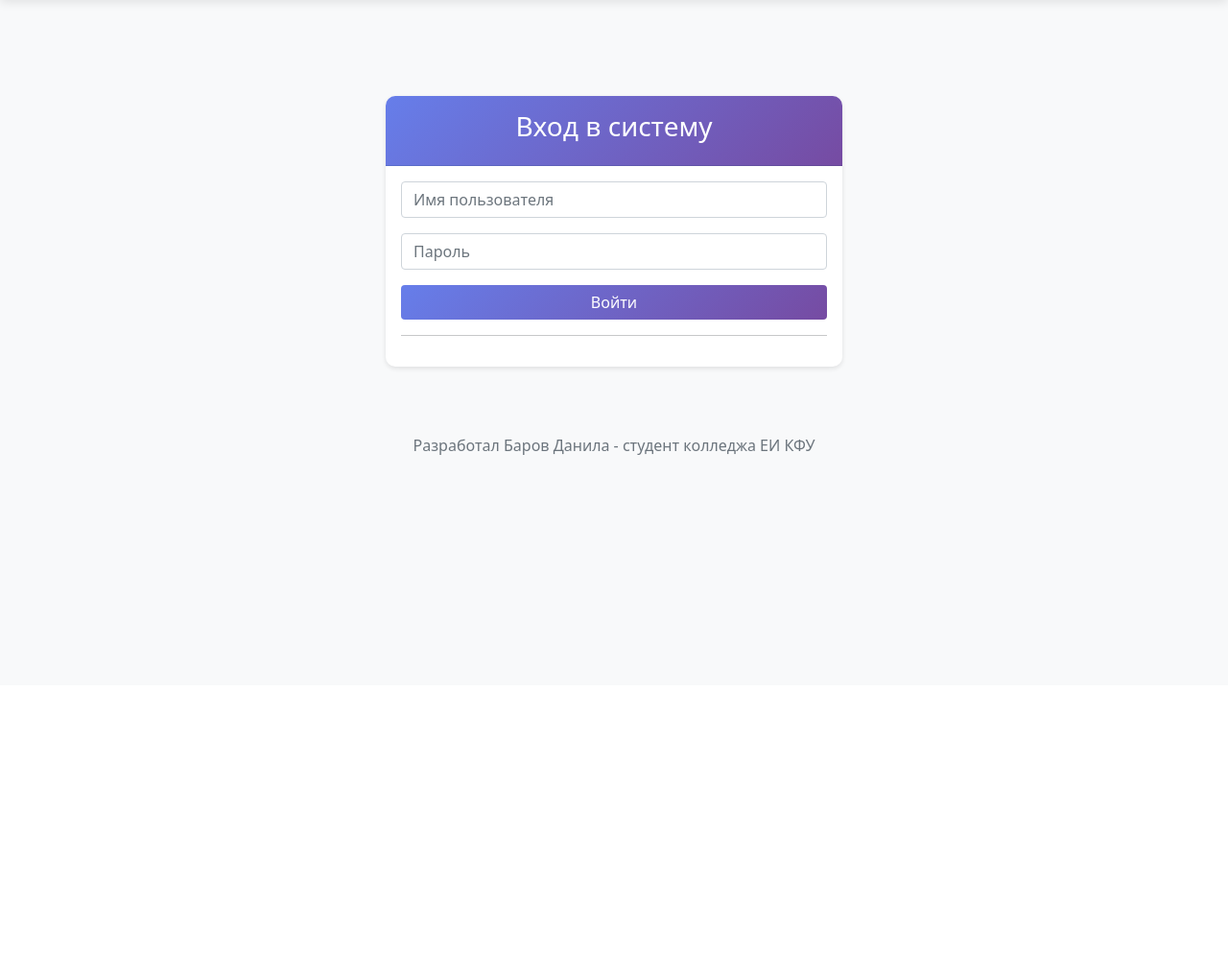
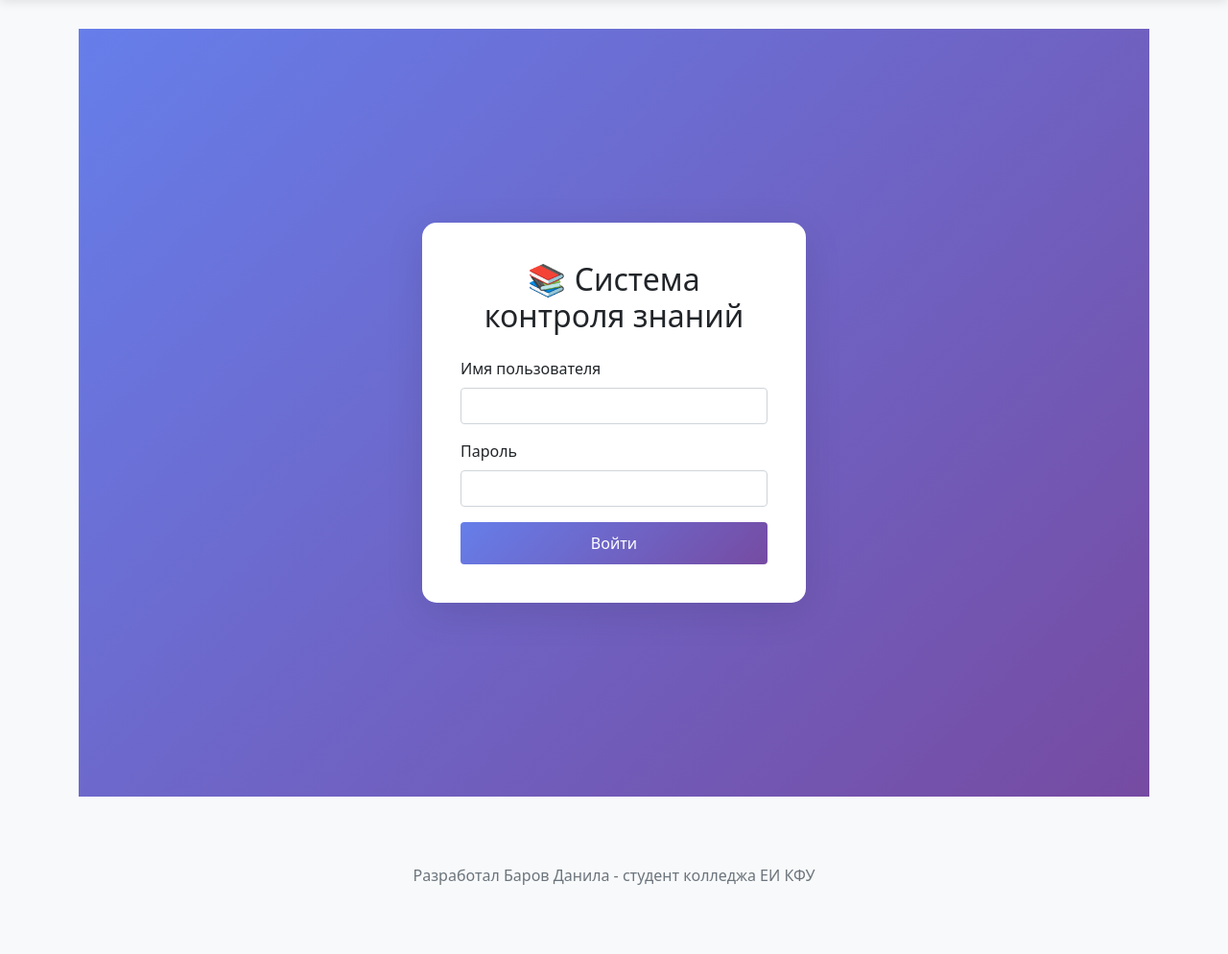
Before and after one commit to expchanell2708-source/teachprog, a Flask app: page /login in a window 1280 px wide. Shown: the part 86-1080 px from the top of the page at 96% size. Before the commit the page ends 560 px from the top, so only its background shows below. Run offline with Flask 3, Linux system fonts and the light colour scheme.

Commit message:
Add files via upload

```diff
--- a/templates/login.html
+++ b/templates/login.html
@@ -1,22 +1,52 @@
 {% extends "base.html" %}
+
 {% block content %}
-<div class="container" style="max-width: 500px; margin-top: 100px;">
-    <div class="card">
-        <div class="card-header text-center"><h3>Вход в систему</h3></div>
-        <div class="card-body">
-            {% if error %}<div class="alert alert-danger">{{ error }}</div>{% endif %}
-            <form method="POST">
-                <div class="mb-3"><input type="text" name="username" class="form-control" placeholder="Имя пользователя" required></div>
-                <div class="mb-3"><input type="password" name="password" class="form-control" placeholder="Пароль" required></div>
-                <button type="submit" class="btn btn-primary w-100">Войти</button>
-            </form>
-            <hr>
-            <div class="text-muted small">
-                <p class="mb-1"><strong></strong></p>
-                <p class="mb-1"></p>
-                <p class="mb-0"></p>
+<div class="login-container">
+    <div class="login-card">
+        <h2 class="text-center mb-4">📚 Система контроля знаний</h2>
+
+        {% if error %}
+        <div class="alert alert-danger">{{ error }}</div>
+        {% endif %}
+
+        <form method="POST">
+            <div class="mb-3">
+                <label for="username" class="form-label">Имя пользователя</label>
+                <input type="text" class="form-control" id="username" name="username" required>
             </div>
-        </div>
+            <div class="mb-3">
+                <label for="password" class="form-label">Пароль</label>
+                <input type="password" class="form-control" id="password" name="password" required>
+            </div>
+            <button type="submit" class="btn btn-primary w-100">Войти</button>
+        </form>
     </div>
 </div>
+
+<style>
+    .login-container {
+        min-height: 100vh;
+        display: flex;
+        align-items: center;
+        justify-content: center;
+        background: linear-gradient(135deg, #667eea 0%, #764ba2 100%);
+    }
+    .login-card {
+        background: white;
+        border-radius: 15px;
+        box-shadow: 0 10px 40px rgba(0,0,0,0.1);
+        padding: 40px;
+        width: 100%;
+        max-width: 400px;
+    }
+    .btn-primary {
+        background: linear-gradient(135deg, #667eea 0%, #764ba2 100%);
+        border: none;
+        padding: 10px;
+    }
+    .btn-primary:hover {
+        transform: translateY(-2px);
+        box-shadow: 0 5px 15px rgba(102, 126, 234, 0.4);
+    }
+</style>
 {% endblock %}
```
